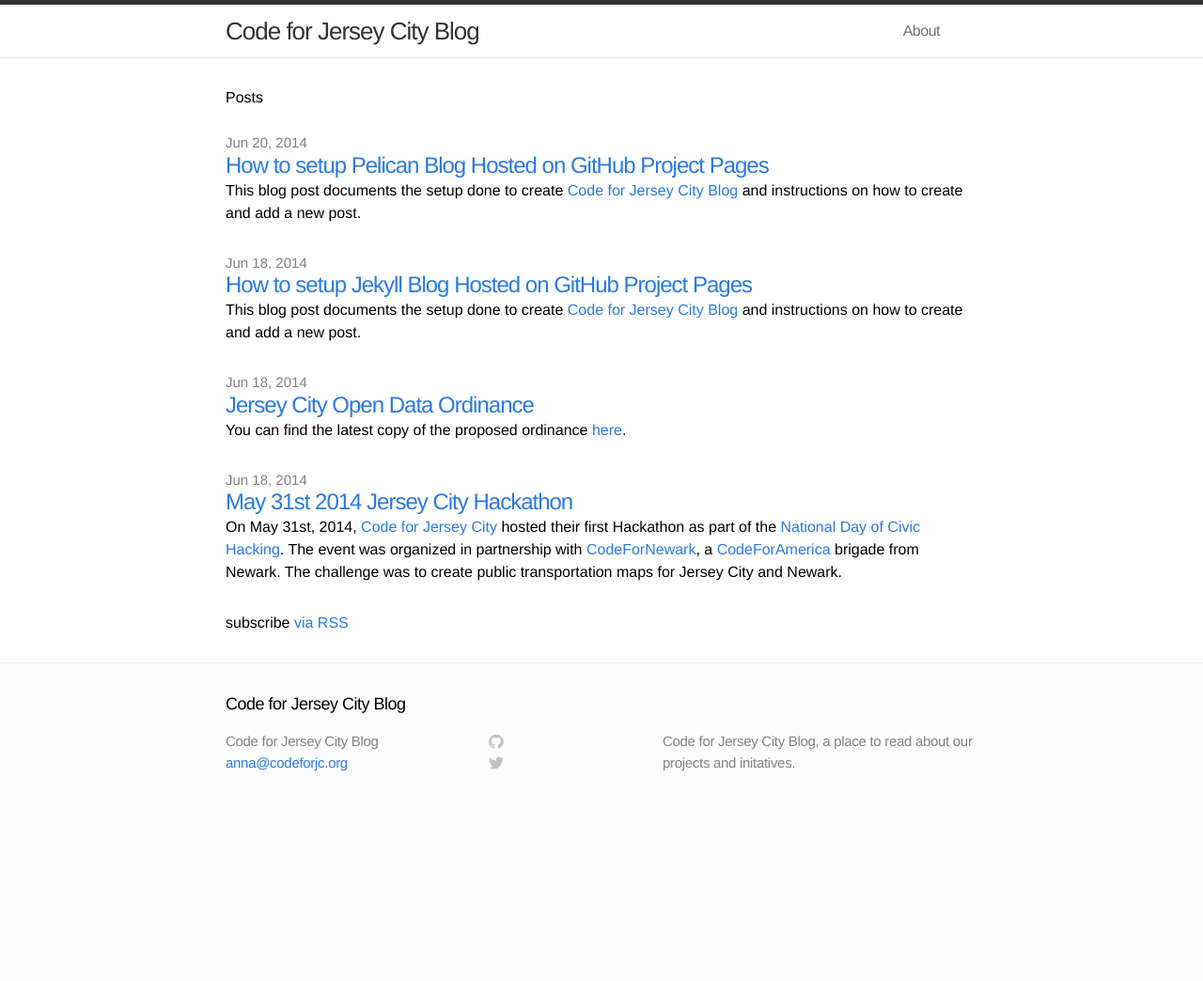
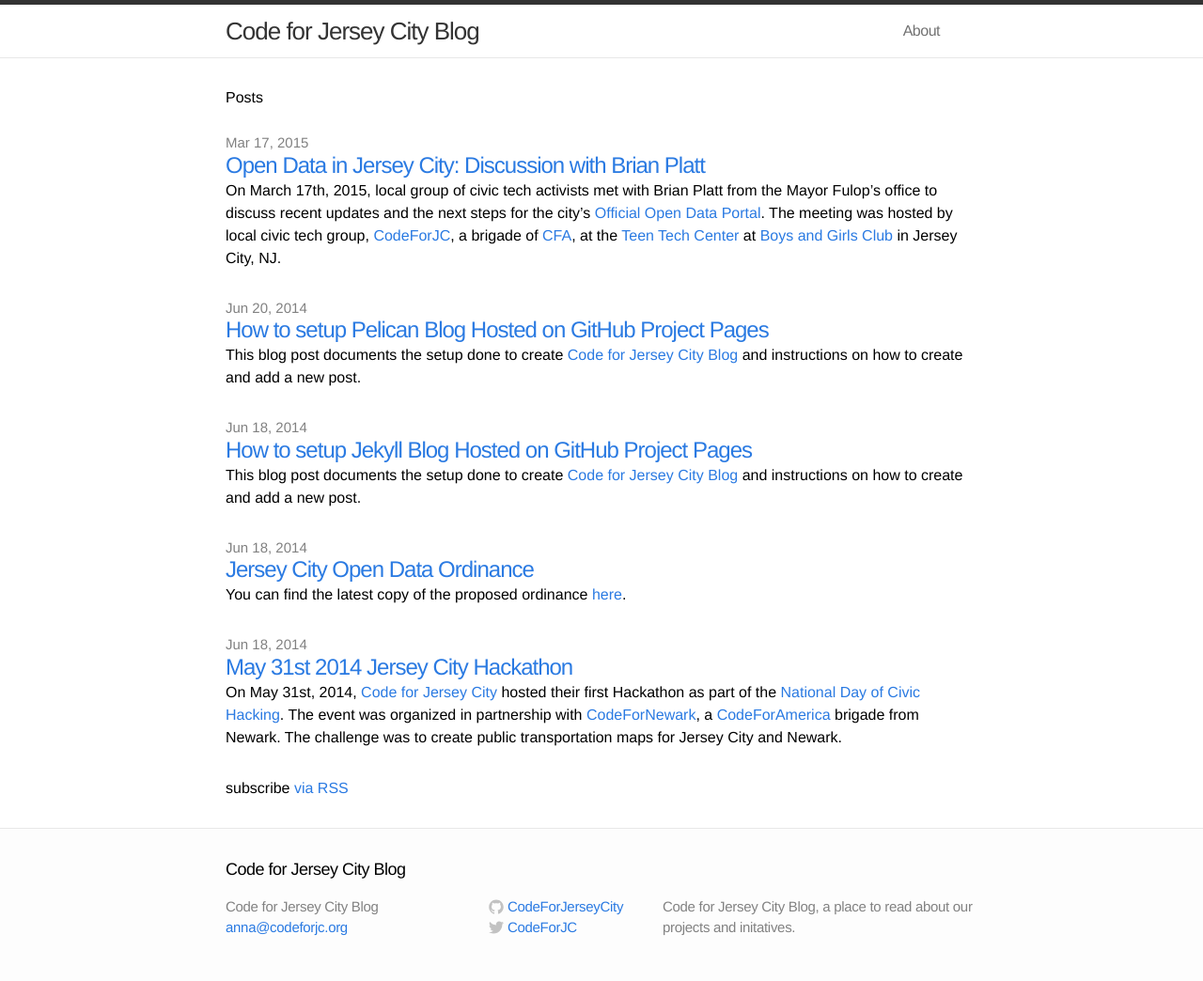
Before and after one commit to DataGallery/blog, a Jekyll site: the page built from index.html, in a window 1280 px wide. Shown: the whole page at 94% size. Built offline with Jekyll 4.4.1, drawn with Linux system fonts in a browser that asks for light colours; before the commit the page ends 900 px from its top, so only the background shows below that; part of the change alters nothing that is shown.

Commit message:
added meetup summary for March 17, 2015 and fixed the github and twitter links

```diff
--- a/_config.yml
+++ b/_config.yml
@@ -2,6 +2,8 @@
 title: Code for Jersey City Blog
 email: anna@codeforjc.org
 description: "Code for Jersey City Blog, a place to read about our projects and initatives."
+github_username: CodeForJerseyCity
+twitter_username: CodeForJC
 
 baseurl: "/blog"
 url: "http://openjerseycity.org"
--- a/_includes/footer.html
+++ b/_includes/footer.html
@@ -14,7 +14,7 @@
     <div class="footer-col-2 column">
       <ul>
         <li>
-          <a href="https://github.com/{{ site.username }}">
+          <a href="https://github.com/{{ site.github_username }}">
             <span class="icon github">
               <svg version="1.1" class="github-icon-svg" xmlns="http://www.w3.org/2000/svg" xmlns:xlink="http://www.w3.org/1999/xlink" x="0px" y="0px"
                  viewBox="0 0 16 16" enable-background="new 0 0 16 16" xml:space="preserve">
@@ -29,11 +29,11 @@
                 c0,0.208,0.14,0.449,0.534,0.373c3.081-1.028,5.302-3.935,5.302-7.362C15.76,3.906,12.285,0.431,7.999,0.431z"/>
               </svg>
             </span>
-            <span class="username">{{ site.username }}</span>
+            <span class="username">{{ site.github_username }}</span>
           </a>
         </li>
         <li>
-          <a href="https://twitter.com/{{ site.username }}">
+          <a href="https://twitter.com/{{ site.twitter_username }}">
             <span class="icon twitter">
               <svg version="1.1" class="twitter-icon-svg" xmlns="http://www.w3.org/2000/svg" xmlns:xlink="http://www.w3.org/1999/xlink" x="0px" y="0px"
                  viewBox="0 0 16 16" enable-background="new 0 0 16 16" xml:space="preserve">
@@ -46,7 +46,7 @@
                 c6.015,0,9.304-4.983,9.304-9.304c0-0.142-0.003-0.283-0.009-0.423C14.976,4.29,15.531,3.714,15.969,3.058z"/>
               </svg>
             </span>
-            <span class="username">{{ site.username }}</span>
+            <span class="username">{{ site.twitter_username }}</span>
           </a>
         </li>
       </ul>
--- /dev/null
+++ b/_posts/2015-03-19-Meetup-with-Brian-Platt.md
@@ -0,0 +1,59 @@
+---
+layout: post
+title:  "Open Data in Jersey City:  Discussion with Brian Platt"
+date:   2015-03-17 10:00:00
+categories: meetup opendata
+author:  Anna Lukasiak
+---
+
+On March 17th, 2015, local group of civic tech activists met with Brian Platt from the Mayor Fulop’s office to discuss recent updates and the next steps for the city’s [Official Open Data Portal][officialdataportal].  The meeting was hosted by local civic tech group, [CodeForJC][cjc], a brigade of [CFA][cfa], at the [Teen Tech Center][teentechctr] at [Boys and Girls Club][bgc] in Jersey City, NJ.
+
+* __New city website__:  The current [Official Jersey City website][officialdataportal] needs urgent upgrade to be mobile friendly and modern in content, look and feel.  Candice Osborne and Brian Platt will be leading UX redesign, engaging the community and civic organizations to create a more resident friendly site.  The implementation will be decided during a dedicated city-sponsored hackathon and the winning team will get to build the new website.
+
+* __Budget Visualization__:  The city is interested in showing budget in a more resident friendly form, similar to opengov.com.  Unfortunately, opengov.com does not work seamlessly with the NJ state system.  In New Jersey, all municipalities use the same state mandated system.  CodeForJC started development of city budget visualization last year.  This is the link to the [CodeForJC Budget Visualization][cjcbudgetvis].
+
+* __Interactive Zoning Map__:  With the current increase of development in the city, the Planning Department is looking to create Interactive Zoning Map similar to [Chicago's 2nd City Zoning][2ndcityzoning] or [Newark's Zoning Map][newarkzonemap] that will replace the current static PDF version of [JC Zoning Map][jczonemap].  The redevelopment plans documents will be included in the interactive map application as well as JCRA's [Downtown Development Map][downtowndevmap] & [Journal Sq Development Map][jsqdevmap].  One of the key requirements is the ability for the planning department to update and maintain the most current version on the public website.
+
+* __9-1-1 Dashboard__:  To make the currently published raw data relevant to average resident, the city wants to create 9-1-1 dashboard.  Second, the spreadsheet is not compatible with all spreadsheet applications and proposal was made to replace it with CSV file(s), which are smaller, as either one per month or single file per year with additional column indicateing the reporting month.  The Public Safety Alert System project that is being developed by a OpenJC together with the JCPD, will create a real time feed with richer data.
+
+* __Bike Lane Maps__:  [Bike JC][bikejc] is working with Google to update cycling layer on Google maps ([see article here][article]) for Jersey City.  The [bike lanes map][bikelanesmap] on the city website is couple versions behind.  A workflow to update and maintain the data needs to be established.  The maintenance can be performed by BikeJC and the city portal will include the link to the official Google cycling maps.
+
+* __Data Visualization__:  To make the raw data more relevant to the average resident, the city wants to create a series of visualizations using [Raw Operational Data][rawopsdata] sets published on the city’s data portal.
+
+* __Data wrangling__:  Data wrangling and data publishing practices and tools need to be identified to ensure all data currently posted on the Jersey City website can be automatically updated.  It can include tools like open source project [OpenRefine][openrefine] or customized scripts.
+
+* __Tax Abatement Dashboard File__:  The frequently requested Tax Abatement Dashboard File was one of the recent additions to the portal.  The file contains data like development location, abatement type, abatement duration, affordable housing contribution, project cost, current annual taxes, estimated annual service charge, permanent and temporary jobs created, etc, for  abatements granted in  2014  and 2015.  Upon quick inspection, an improvement was suggested add a link to the actual abatement schedule document.  In addition, all outstanding + historical abatements should be made available in the future.
+
+* __OPRA Requests__:  With expectation of a steep rise of OPRA requests in 2015 as compare to previous years, the city implemented new [on-line OPRA request][opraform] form  using SeamlessDocs.  The new public request form replaced the old process where the request was submitted by printing and filling a PDF form that had to be dropped off at the clerk’s office in person or faxed.  The new on-line form enabled the city to to make improvements to the internal process, adding tracking of all requests.   The current process does not provide feedback with status tracking to the requestor.  Suggestions were made use an open source project, the [FOIA Machine][foiamachine] for internal and external request management.
+
+* __Census Data__:  Each year, Jersey City provides local data to the [American Community Survey (U.S. Census Bureau)][amcommunitysurvey].  The submitted JC data can be found [here][jcsurveydata].  It was suggested to create local survey to collect and submit additional information about quality of live and sustainability.
+
+* __Potholes Repair__:  In 2015 winter season, the city in partnership with the county increased the number of crews to seven.  Further, the Department of Public Works (DPW) is equipping their crews with Spatial Data Logic (SDL) tablet app with real-time workflow where crews can check off the filled potholes as they fill them out.  In the last week alone, the city filled over 1,000 potholes, as compared with 3,000 potholes between Jan and May filled last year.  The process of collecting information about location of potholes can be improved.   The city relies on several sources, including request filed with the [Resident Response Center][rrc] or [FixIt Mobile App][fixit], phone calls, emails and text messages sent directly to DWP’s director Mark Redfield, and FB posts.  The city does not have an app like [Street Bump][streetbump] to help them automatically identify potholes.
+* __Official documents digitization process__:  The city is undergoing an official documents digitization process.  After Sandy, FEMA provided a grant to the city to digitize damaged documents.  Unfortunately many documents were lost during Sandy, but all of those that survived were digitized.  Among many of the lost documents were historical documents.  Clerk's office has all documents in digital form backed up by paper copy.
+* __The Bloomberg Innovation Grant__:  The city is very close in hiring a director for the [Bloomberg Innovation Grant][iteam].  There is an overlap with the initiative that will focus on crime and youth recreational programs, removing blight, finding new use for abandoned buildings, quality of life index correlation.  There is also an overlap with open data.
+
+
+[bikejc]: http://www.bikejc.org/
+[officialdataportal]: http://www.jerseycitynj.gov/data.aspx
+[cjc]: http://codeforjc.org/
+[cfa]: http://www.codeforamerica.org/
+[teentechctr]: http://www.codeforamerica.org/
+[bgc]: http://bgchc.org/
+[cjcbudgetvis]: http://codeforjc.org/JerseyCityBudget/jc_2014_overview.html
+[2ndcityzoning]: http://secondcityzoning.org/
+[newarkzonemap]: http://planning.ci.newark.nj.us/
+[jczonemap]: http://www.cityofjerseycity.com/data.aspx?id=14834
+[downtowndevmap]: http://thejcra.org/jcra_files/File/resources/2014/Downtown%20Development%20Map%20November%2006%202014.pdf
+[jsqdevmap]: http://thejcra.org/jcra_files/File/resources/2014/Journal%20Square%20Development%20Map%20October%2030%202014.pdf
+[article]: http://googleblog.blogspot.com/2010/03/biking-directions-added-to-google-maps.html
+[bikelanesmap]: http://www.jerseycitynj.gov/data.aspx?id=14838
+[rawopsdata]: http://www.jerseycitynj.gov/data.aspx?id=14832
+[openrefine]: http://openrefine.org/
+[opraform]: http://www.jerseycitynj.gov/data.aspx
+[foiamachine]: https://www.foiamachine.org/
+[amcommunitysurvey]: http://www.census.gov/acs/www/
+[jcsurveydata]: http://www.cityofjerseycity.com/data.aspx?id=14948
+[rrc]: http://mygovhelp.com/jerseycitynj/_cs/supporthome.aspx?sSessionID=
+[fixit]: https://itunes.apple.com/us/app/jersey-city-rrc-fix-it/id748970109?mt=8
+[streetbump]: http://www.streetbump.org/
+[iteam]: http://www.cityofjerseycity.com/iteam/
```
